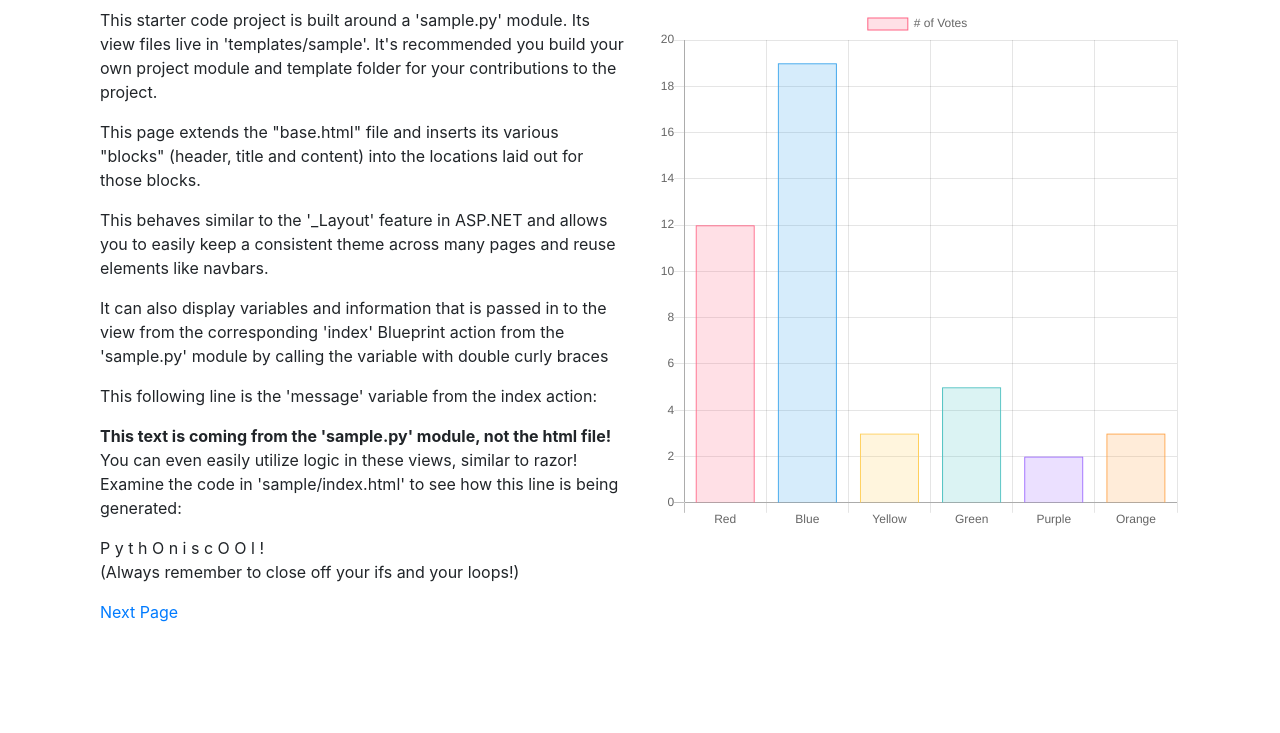
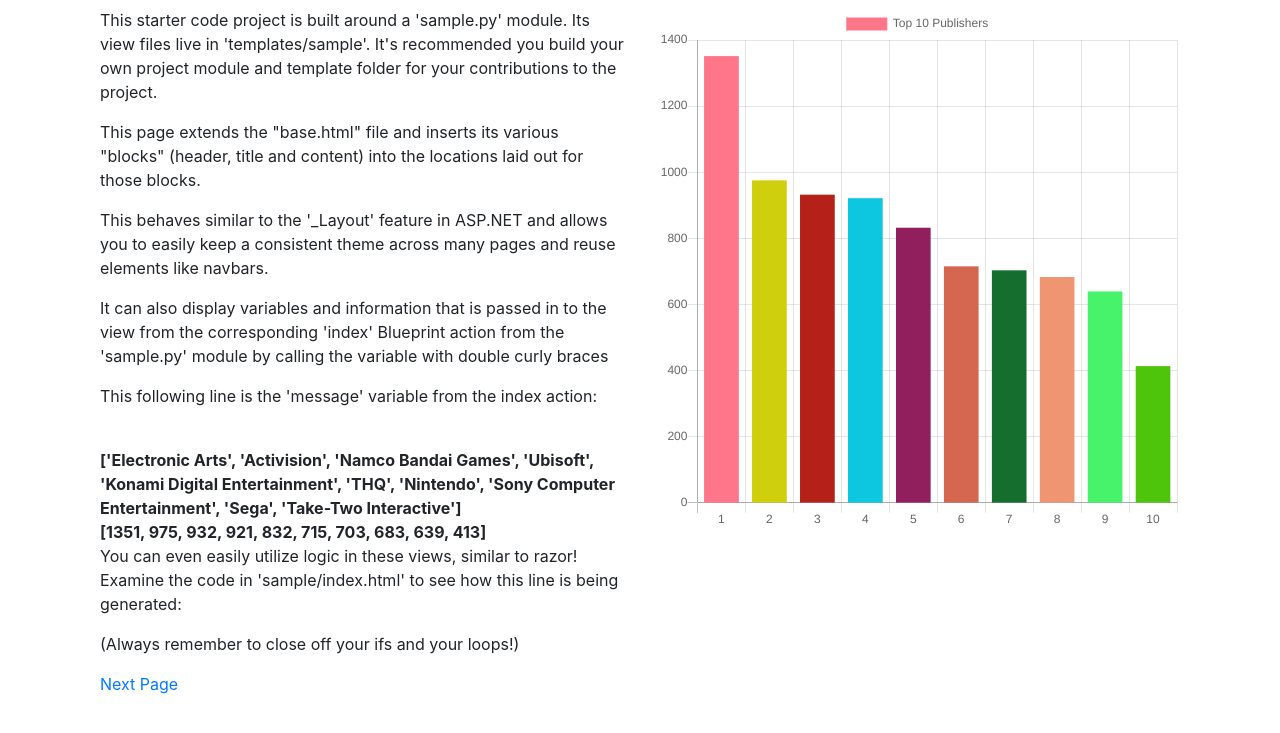
Before and after one commit to fmorrisey/Data_Tracker_Flask, a Flask app: page /sample in a window 1280 px wide. Shown: the part 48-781 px from the top of the page. Run offline with Flask 2, Linux system fonts and the light colour scheme.

Commit message:
Modefied sample.py with new lists to display 'Top 10 Publishers' and added Jinja variables into index.html

```diff
--- a/datatracker/sample.py
+++ b/datatracker/sample.py
@@ -1,6 +1,26 @@
 from flask import Flask, jsonify, request, redirect, flash, render_template, url_for, Blueprint
 
 bp = Blueprint('sample', __name__)
+
+games = {
+    'Electronic Arts': 1351,
+    'Activision': 975,
+    'Namco Bandai Games': 932,
+    'Ubisoft': 921,
+    'Konami Digital Entertainment': 832,
+    'THQ': 715,
+    'Nintendo': 703,
+    'Sony Computer Entertainment': 683,
+    'Sega': 639,
+    'Take-Two Interactive': 413
+}
+publishers = []
+games_released = []
+test = []
+
+for company, copies in games.items():
+    publishers.append(company)
+    games_released.append(copies)
 
 
 @bp.route('/test')
@@ -10,9 +30,7 @@ def test():
 
 @bp.route('/sample')  # URL Route
 def index():  # Index.html
-    message = "This text is coming from the 'sample.py' module, not the html file!"
-    phrase = "Python is cool!"
-    return render_template('sample/index.html', message=message, word=phrase)
+    return render_template('sample/index.html', titles=publishers, num_of_games=games_released)
 
 
 @bp.route('/postform', methods=('GET', 'POST'))
@@ -26,7 +44,7 @@ def other_example():
 
         if error is not None:
             flash(error)
-        elif request.form['title'] == "go home":                    # Redirect to another page
+        elif request.form['title'] == "go home":  # Redirect to another page
             return redirect(url_for('sample.index'))
         else:
             return render_template('sample/postform.html', page_title=page_title)
--- a/datatracker/templates/sample/index.html
+++ b/datatracker/templates/sample/index.html
@@ -15,6 +15,10 @@
                 <p>It can also display variables and information that is passed in to the view from the corresponding 'index' Blueprint action from the 'sample.py' module by calling the variable with double curly braces</p>
                 <p>This following line is the 'message' variable from the index action:</p>
                 <strong>{{ message }}</strong>
+                <br>
+                <strong>{{ titles }}</strong>
+                <br>
+                <strong>{{ num_of_games }}</strong>
                 <br />
                 <p>You can even easily utilize logic in these views, similar to razor! Examine the code in 'sample/index.html' to see how this line is being generated:</p>
                 {% for letter in word %}
@@ -36,25 +40,33 @@
                     var myChart = new Chart(ctx, {
                         type: 'bar',
                         data: {
-                            labels: ['Red', 'Blue', 'Yellow', 'Green', 'Purple', 'Orange'],
+                            labels: [1, 2, 3, 4, 5, 6, 7, 8, 9, 10],
                             datasets: [{
-                                label: '# of Votes',
-                                data: [12, 19, 3, 5, 2, 3],
+                                label: 'Top 10 Publishers',
+                                data: {{ num_of_games }},
                                 backgroundColor: [
-                                    'rgba(255, 99, 132, 0.2)',
-                                    'rgba(54, 162, 235, 0.2)',
-                                    'rgba(255, 206, 86, 0.2)',
-                                    'rgba(75, 192, 192, 0.2)',
-                                    'rgba(153, 102, 255, 0.2)',
-                                    'rgba(255, 159, 64, 0.2)'
+                                    '#FF768B',
+                                    '#D0CF0D',
+                                    '#B52118',
+                                    '#0DC6E0',
+                                    '#921F5D',
+                                    '#D56751',
+                                    '#156E2E',
+                                    '#F09572',
+                                    '#48F36C',
+                                    '#4EC40B'
                                 ],
                                 borderColor: [
-                                    'rgba(255, 99, 132, 1)',
-                                    'rgba(54, 162, 235, 1)',
-                                    'rgba(255, 206, 86, 1)',
-                                    'rgba(75, 192, 192, 1)',
-                                    'rgba(153, 102, 255, 1)',
-                                    'rgba(255, 159, 64, 1)'
+                                   '#FF768B',
+                                    '#D0CF0D',
+                                    '#B52118',
+                                    '#0DC6E0',
+                                    '#921F5D',
+                                    '#D56751',
+                                    '#156E2E',
+                                    '#F09572',
+                                    '#48F36C',
+                                    '#4EC40B'
                                 ],
                                 borderWidth: 1
                             }]
```
